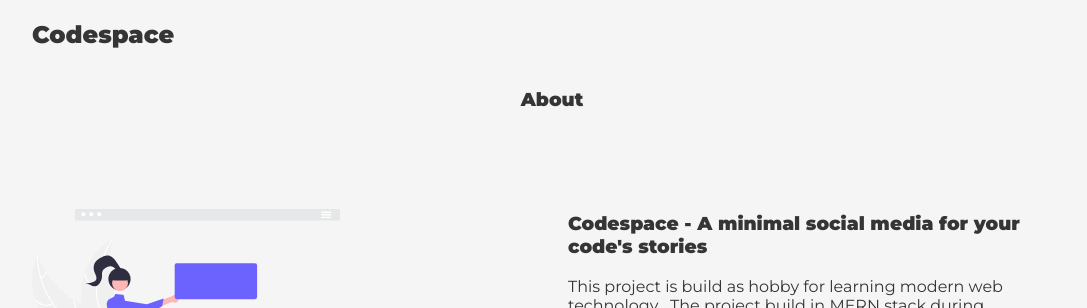
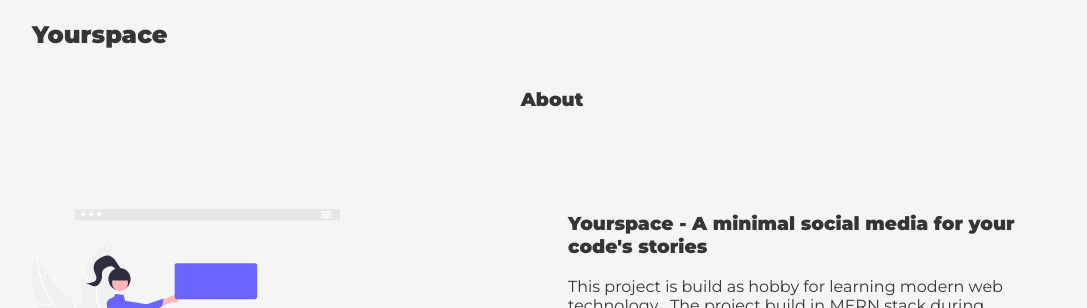
Before and after one commit to rbronin/yourspace-web, a React (Create React App) app: page /about in a window 1280 px wide. Shown: the top 308 px of the page, without its empty margins (88-1175 px from the left). Built offline with nearby package versions, Linux system fonts and the light colour scheme; no server answers.

Commit message:
fixed name

```diff
--- a/package.json
+++ b/package.json
@@ -1,5 +1,5 @@
 {
-  "name": "codespace-web",
+  "name": "yourspace-web",
   "version": "0.1.0",
   "private": true,
   "dependencies": {
--- a/public/index.html
+++ b/public/index.html
@@ -21,7 +21,7 @@
       work correctly both with client-side routing and a non-root public URL.
       Learn how to configure a non-root public URL by running `npm run build`.
     -->
-    <title>Codespace</title>
+    <title>Yourspace</title>
     <link
       href="https://fonts.googleapis.com/css2?family=Exo+2&Roboto:wght@300;400;700&family=Exo:ital,wght@0,400;0,700;0,900;1,400&family=Fira+Sans&family=Lato:wght@400;900&family=Montserrat:wght@400;600;900&family=Poppins&display=swap"
       rel="stylesheet"
--- a/src/pages/Auth/Login.jsx
+++ b/src/pages/Auth/Login.jsx
@@ -62,7 +62,7 @@ function Login({ login, clearLogin, loginData, authData }) {
         alignItems='center'
       >
         <div className={styles.form}>
-          <h2>Login to codespace</h2>
+          <h2>Login to yourspace</h2>
           {loginData?.isError && (
             <Alert severity='error'>{loginData?.error?.response?.data}</Alert>
           )}
--- a/src/pages/Auth/SignUp.jsx
+++ b/src/pages/Auth/SignUp.jsx
@@ -55,7 +55,7 @@ function Signup({ signupByEmail, signupData }) {
       >
         {signupData?.isLoading && <Loading />}
         <div className={styles.form}>
-          <h2>Signup to codespace</h2>
+          <h2>Signup to yourspace</h2>
           {signupData?.data && (
             <Alert severity='success' variant='filled'>
               {signupData?.data?.message}
--- a/src/pages/common/About.jsx
+++ b/src/pages/common/About.jsx
@@ -16,7 +16,7 @@ function About(props) {
       <div className={classes.root}>
         <div className={classes.row}>
           <h2 onClick={homeRoute} className={classes.title}>
-            Codespace
+            Yourspace
           </h2>
         </div>
         <h3 className={classes.about}>About</h3>
@@ -29,7 +29,7 @@ function About(props) {
           <Grid item xs={6} sm={6} lg={6}>
             <div className={classes.content}>
               <div>
-                <h3>Codespace - A minimal social media for your code's stories</h3>
+                <h3>Yourspace - A minimal social media for your code's stories</h3>
                 <p>
                   This project is build as hobby for learning modern web technology . The
                   project build in MERN stack during devlopment of the project got engaged
--- a/src/pages/common/Home.jsx
+++ b/src/pages/common/Home.jsx
@@ -27,7 +27,7 @@ function HeadSection() {
           <i className='ri-space-ship-line ri-3x'></i>
         </Grid>
         <Grid item>
-          <h2 className={styles.logo}>Codespace</h2>
+          <h2 className={styles.logo}>Yourspace</h2>
         </Grid>
       </Grid>
       <Grid
```
Also changed, not shown: public/manifest.json, 2 other files (tests, documents, lock files or other folders).
